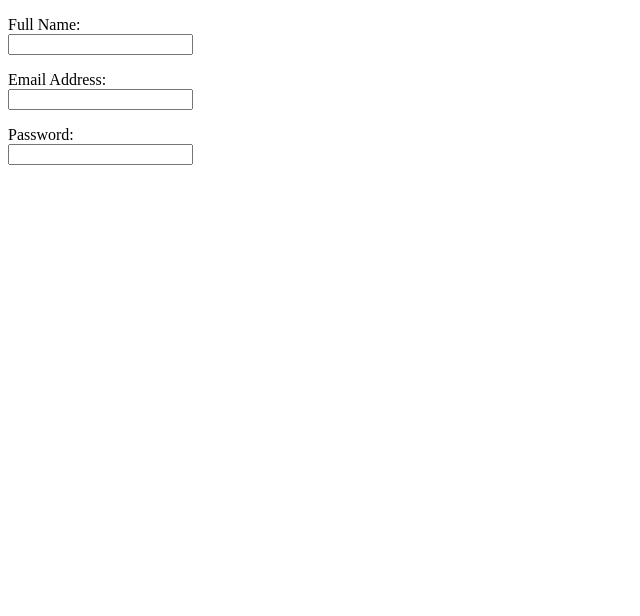
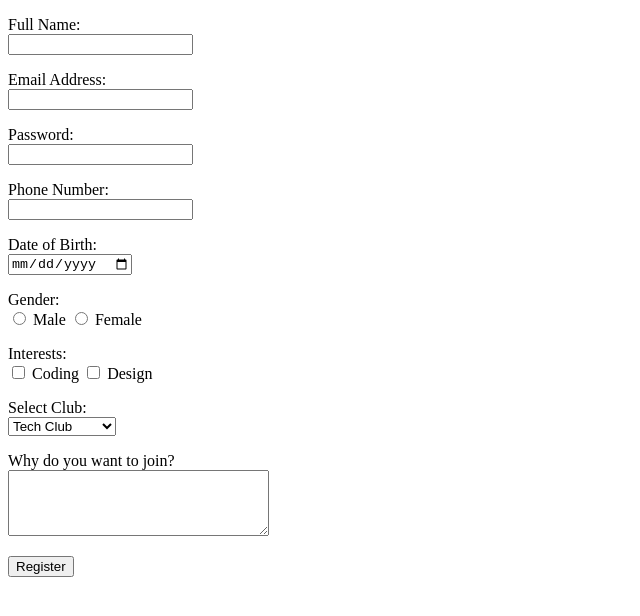
Before and after one commit to Yusufkhan111/Mern-Assignment, a plain HTML site: page WEEK 4/register.html in a window 1280 px wide. Shown: the whole page, without its empty margins (0-640 px from the left). Drawn offline with Linux system fonts and the light colour scheme.

Commit message:
feat: enhance registration form with additional fields and submit button

```diff
--- a/WEEK 4/register.html
+++ b/WEEK 4/register.html
@@ -24,6 +24,49 @@
             <label for="password">Password:</label><br>
             <input type="password" id="password" name="password" required>
         </p>
+        <p>
+            <label for="phone">Phone Number:</label><br>
+            <input type="tel" id="phone" name="phone">
+        </p>
+
+        <p>
+            <label for="dob">Date of Birth:</label><br>
+            <input type="date" id="dob" name="dob">
+        </p>
+
+        <p>
+            <label>Gender:</label><br>
+            <input type="radio" id="male" name="gender" value="male">
+            <label for="male">Male</label>
+            <input type="radio" id="female" name="gender" value="female">
+            <label for="female">Female</label>
+        </p>
+
+        <p>
+            <label>Interests:</label><br>
+            <input type="checkbox" id="coding" name="interests" value="coding">
+            <label for="coding">Coding</label>
+            <input type="checkbox" id="design" name="interests" value="design">
+            <label for="design">Design</label>
+        </p>
+
+        <p>
+            <label for="club">Select Club:</label><br>
+            <select id="club" name="club">
+                <option value="tech">Tech Club</option>
+                <option value="ai">AI & ML Club</option>
+                <option value="web">Web Dev Club</option>
+            </select>
+        </p>
+
+        <p>
+            <label for="message">Why do you want to join?</label><br>
+            <textarea id="message" name="message" rows="4" cols="30"></textarea>
+        </p>
+
+        <p>
+            <button type="submit">Register</button>
+        </p>
     </form>
 </body>
 
```
